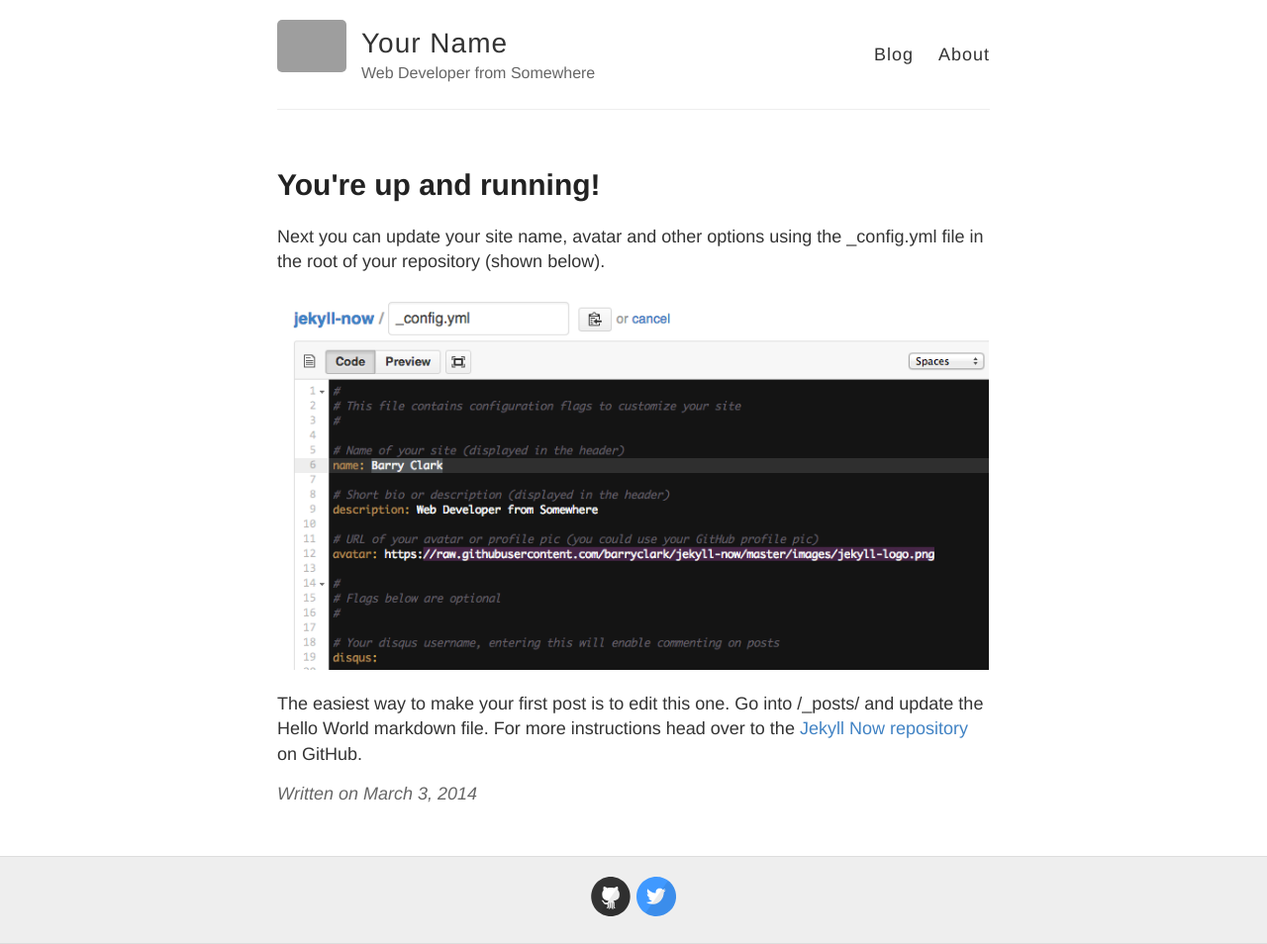
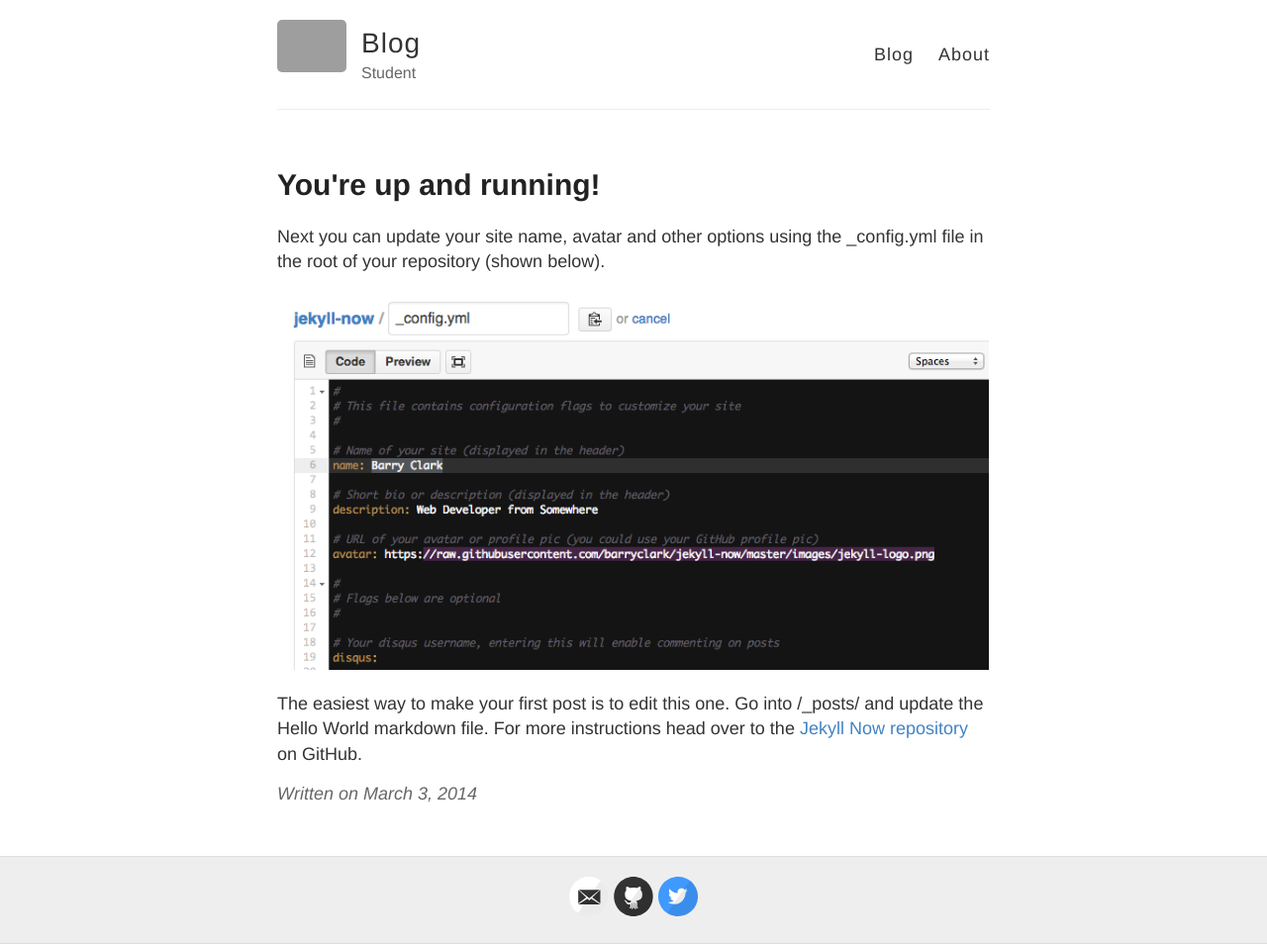
Before and after one commit to btran29/btran29.github.io, a Jekyll site: the page built from blog/_posts/2014-3-3-Hello-World.md, in a window 1280 px wide. Shown: the whole page at 99% size. Built offline with Jekyll 4.4.1, drawn with Linux system fonts in a browser that asks for light colours; grey boxes are pictures that could not be loaded.

Commit message:
Update _config.yml

```diff
--- a/blog/_config.yml
+++ b/blog/_config.yml
@@ -3,10 +3,10 @@
 #
 
 # Name of your site (displayed in the header)
-name: Your Name
+name: Blog
 
 # Short bio or description (displayed in the header)
-description: Web Developer from Somewhere
+description: Student
 
 # URL of your avatar or profile pic (you could use your GitHub profile pic)
 avatar: https://raw.githubusercontent.com/barryclark/jekyll-now/master/images/jekyll-logo.png
@@ -18,10 +18,10 @@ avatar: https://raw.githubusercontent.com/barryclark/jekyll-now/master/images/je
 # Includes an icon in the footer for each username you enter
 footer-links:
   dribbble:
-  email:
+  email: btran29@gmai.
   facebook:
   flickr:
-  github: barryclark/jekyll-now
+  github: btran29
   instagram:
   linkedin:
   pinterest:
```
